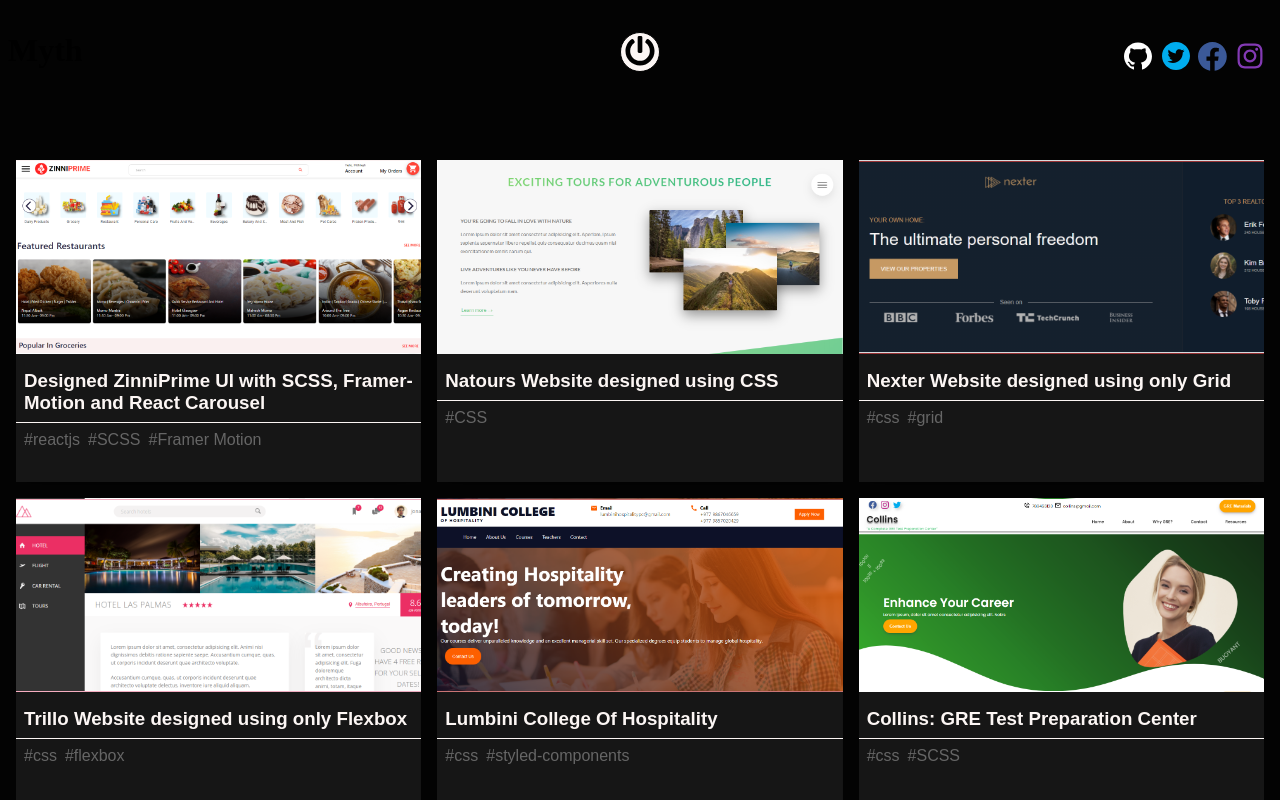
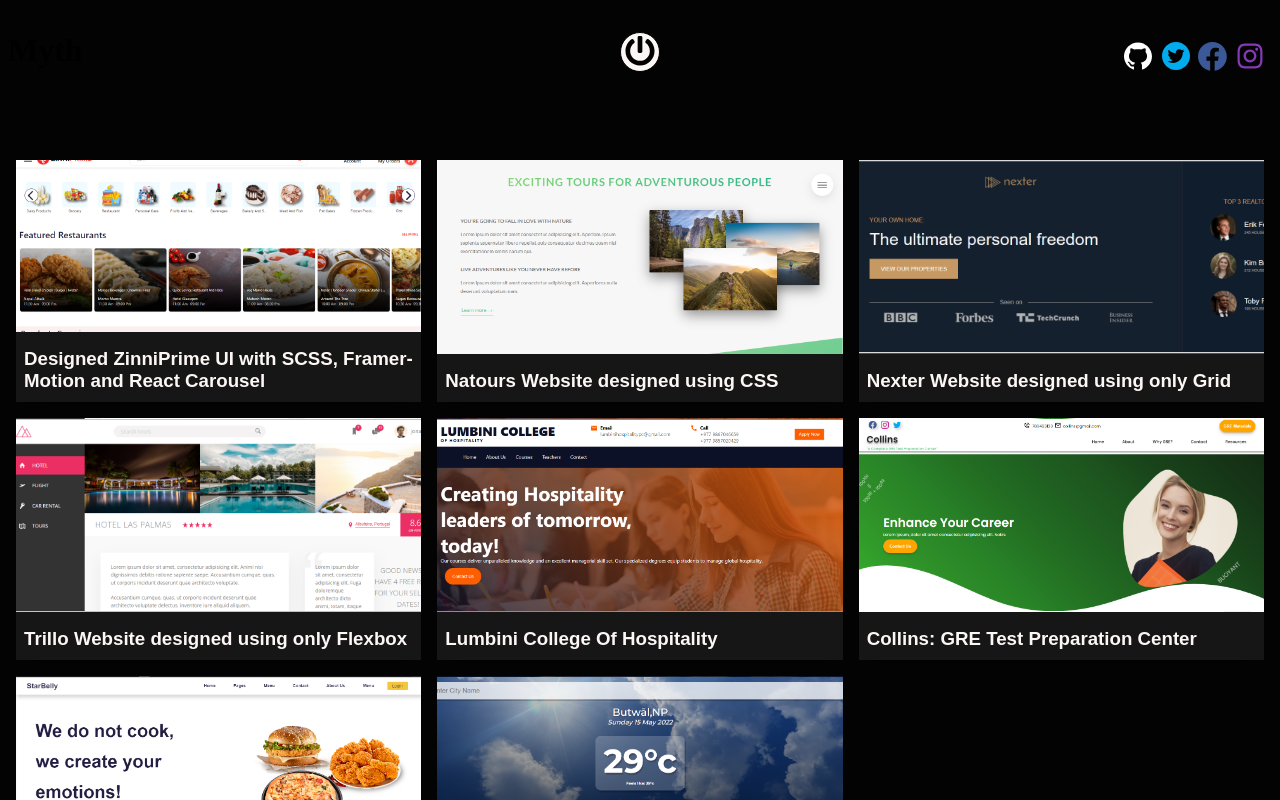
Before and after one commit to Myth1114/ReactPortfolio, a React (Create React App) app: page /project in a window 1280 px wide. Shown: the top 800 px of the page. Built offline with nearby package versions, Linux system fonts and the light colour scheme.

Commit message:
modified project page

```diff
--- a/src/Components/ProjectComponent/ProjectComponents.jsx
+++ b/src/Components/ProjectComponent/ProjectComponents.jsx
@@ -6,7 +6,7 @@ import styled from 'styled-components'
 const Box = styled(motion(NavLink))`
   // width: 25rem;
   text-decoration: none;
-  height: 20rem;
+  height: 15rem;
   // padding: 1rem;
   color: ${(props) => props.theme.text};
   background-color: #161616;
@@ -21,7 +21,7 @@ const Box = styled(motion(NavLink))`
   flex-direction: column;
   // justify-content: center;
   z-index: 5;
-  overflow:hidden;
+  overflow: hidden;
   &:hover {
     border-bottom: 2px solid #009e66;
     cursor: pointer;
@@ -31,14 +31,14 @@ const Box = styled(motion(NavLink))`
 const Image = styled.div`
   background-image: ${(props) => `url(${props.img})`};
   width: 100%;
-  height: 60%;
+  height: 80%;
   background-size: cover;
   border: 1px solid transparent;
   background-position: center center;
-  overflow:hidden;
+  overflow: hidden;
   transition: all 0.5s ease-in-out;
   ${Box}:hover & {
-    transform:scale(1.1);
+    transform: scale(1.1);
     border: 1px solid ${(props) => props.theme.body};
     transition: all 0.5s ease-in-out;
   }
@@ -49,18 +49,18 @@ const Title = styled.h3`
   padding-top: 1rem;
   font-family: 'Karla', sans-serif;
   font-weight: 700;
-  border-bottom: 1px solid ${(props) => props.theme.text};
+  // border-bottom: 1px solid ${(props) => props.theme.text};
   ${Box}:hover & {
-    border-bottom: 1px solid ${(props) => props.theme.body};
+    // border-bottom: 1px solid ${(props) => props.theme.body};
   }
 `
-const HashTags = styled.div`
-  padding: 0.5rem;
-`
-const Tag = styled.span`
-color:#666;
-  padding-right: 0.5rem;
-`
+// const HashTags = styled.div`
+//   padding: 0.5rem;
+// `
+// const Tag = styled.span`
+//   color: #666;
+//   padding-right: 0.5rem;
+// `
 
 const Container = styled(motion.div)``
 
@@ -79,17 +79,17 @@ const Item = {
 }
 
 const ProjectComponents = (props) => {
-  const { name, tags, imgSrc, link } = props.blog
+  const { name, imgSrc, link } = props.blog
   return (
     <Container variants={Item}>
       <Box target='_blank' to={{ pathname: link }}>
         <Image img={imgSrc} />
         <Title>{name}</Title>
-        <HashTags>
+        {/* <HashTags>
           {tags.map((t, id) => {
             return <Tag key={id}>#{t}</Tag>
           })}
-        </HashTags>
+        </HashTags> */}
       </Box>
     </Container>
   )
--- a/src/Components/ProjectPage/ProjectPage.jsx
+++ b/src/Components/ProjectPage/ProjectPage.jsx
@@ -25,9 +25,6 @@ const Container = styled.div`
 `
 
 const Center = styled.div`
-  // display: flex;
-  // justify-content: center;
-  // align-items: center;
   padding-top: 10rem;
 `
 
```
